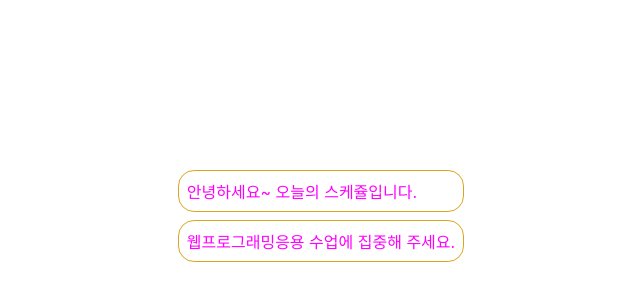
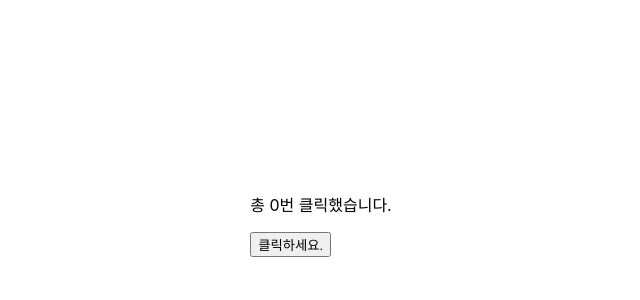
Before and after one commit to kjminn/react_project1, a React (Create React App) app: page / in a window 1280 px wide. Shown: the part 184-484 px from the top of the page, without its empty margins (319-959 px from the left). Built offline with nearby package versions, Linux system fonts and the light colour scheme.

Commit message:
7장 useState훅

```diff
--- /dev/null
+++ b/src/chp07/exam01/Counter.jsx
@@ -0,0 +1,14 @@
+import React, {useState} from "react";
+// useState 훅을 사용하여 상태설정이 변경될 때마다 다시 Rendering이 되게 변경
+function Counter() {
+    const [count, setCount] = useState(0);
+
+    return(
+        <div>
+            <p>총 {count}번 클릭했습니다.</p>
+            <button onClick={()=>setCount(count+1)}>클릭하세요.</button>
+        </div>
+    );
+}
+
+export default Counter;
--- a/src/index.js
+++ b/src/index.js
@@ -15,13 +15,14 @@ import Comment from "./chp05/exam01/Comment";
 import BookList from "./chp05/exam02/BookList";
 import CommentList from "./chp05/CommentList";
 import NotificationList from "./chp06/NotificationList";
+import Counter from "./chp07/exam01/Counter";
 
 
 const root = ReactDOM.createRoot(document.getElementById('root'));
 
 root.render(
     <React.StrictMode>
-        <NotificationList/>
+        <Counter/>
     </React.StrictMode>
 );
 
```
